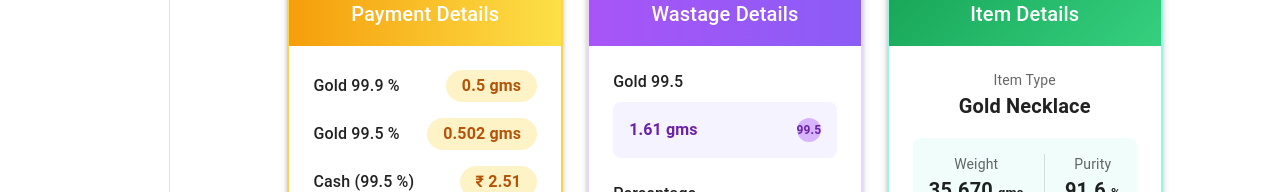
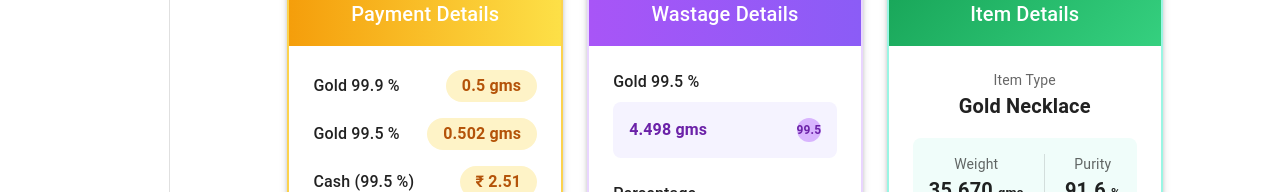
Before and after one commit to maheshgarade/sone-taran, a React (Vite) app: page /calculators in a window 1280 px wide. Both pictures are taken after typing "5", "5", "5", "5" into the empty fields and a click on the button "CALCULATE". Shown: the part 574-766 px from the top of the page. Built offline with nearby package versions, Linux system fonts and the light colour scheme.

Commit message:
Fixed values

```diff
--- a/src/features/calculators/wholesale-value-calculator/WholesaleValueCalculator.tsx
+++ b/src/features/calculators/wholesale-value-calculator/WholesaleValueCalculator.tsx
@@ -19,6 +19,7 @@ interface CalculatedValues {
   netPureGold99_9: number;
   netPureGold99_5: number;
   cashEquivalent99_5: number;
+  goldRate99_5: number;
 }
 
 const WholesaleValueCalculator: React.FC = () => {
@@ -80,6 +81,7 @@ const WholesaleValueCalculator: React.FC = () => {
         netPureGold99_9: parseFloat(netPureGold99_9.toFixed(3)),
         netPureGold99_5: parseFloat(netPureGold99_5.toFixed(3)),
         cashEquivalent99_5: parseFloat(cashEquivalent99_5.toFixed(2)),
+        goldRate99_5: goldRate99_5,
       });
       setCalculated(true);
     },
@@ -220,7 +222,11 @@ const WholesaleValueCalculator: React.FC = () => {
                 netPureGold99_5={calculatedValues.netPureGold99_5}
                 cashEquivalent99_5={calculatedValues.cashEquivalent99_5}
               />
-              <WastageDetailsCard />
+              <WastageDetailsCard
+                wastageWeight={calculatedValues.wastageWeight}
+                goldRate99_5={calculatedValues.goldRate99_5}
+                itemWeight={calculatedValues.itemWeight}
+              />
               <ItemDetailsCard />
             </Box>
           </Box>
--- a/src/shared/components/wastage-details-card/WastageDetailsCard.tsx
+++ b/src/shared/components/wastage-details-card/WastageDetailsCard.tsx
@@ -7,7 +7,18 @@ import {
   LinearProgress,
 } from '@mui/material';
 
-const WastageDetailsCard = () => {
+interface WastageDetailsCardProps {
+  wastageWeight: number;
+  goldRate99_5: number;
+  itemWeight: number;
+}
+
+const WastageDetailsCard: React.FC<WastageDetailsCardProps> = ({
+  wastageWeight,
+  goldRate99_5,
+  itemWeight,
+}) => {
+  console.log('goldRate99_5', goldRate99_5);
   return (
     <Card
       sx={{
@@ -36,7 +47,7 @@ const WastageDetailsCard = () => {
         <Box display="flex" flexDirection="column" gap={3}>
           <Box>
             <Typography fontWeight={500} color="gray.700">
-              Gold 99.5
+              Gold 99.5 %
             </Typography>
             <Box
               sx={{
@@ -50,7 +61,7 @@ const WastageDetailsCard = () => {
               }}
             >
               <Typography fontWeight={600} color="#6B21A8">
-                1.61 gms
+                {wastageWeight} gms
               </Typography>
               <Box
                 sx={{
@@ -94,7 +105,7 @@ const WastageDetailsCard = () => {
                 fontWeight={600}
                 color="#6B21A8"
               >
-                8.5%
+                {((wastageWeight / itemWeight) * 100).toFixed(2)}%
               </Typography>
             </Box>
           </Box>
@@ -105,7 +116,7 @@ const WastageDetailsCard = () => {
             </Typography>
             <Box mt={1} p={2} bgcolor="#F5F3FF" borderRadius={2}>
               <Typography fontWeight={600} color="#6B21A8">
-                &#8377; 4,250.00
+                &#8377; {(goldRate99_5 * wastageWeight).toFixed(2)}
               </Typography>
             </Box>
           </Box>
```
